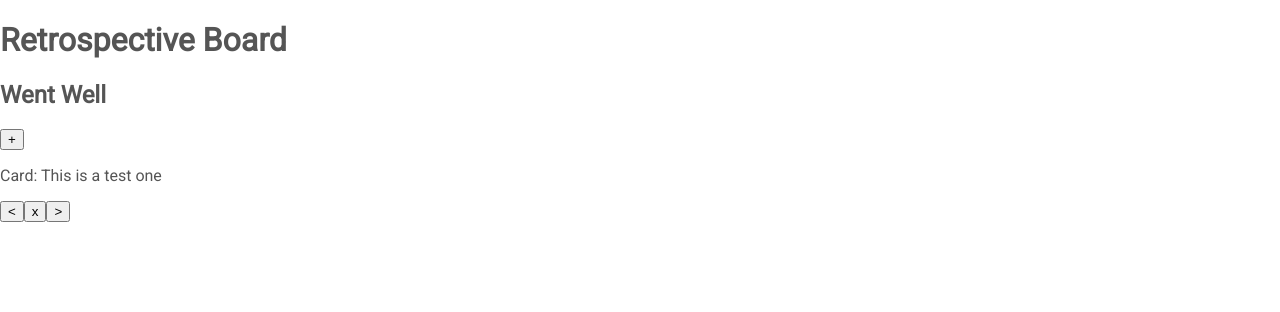
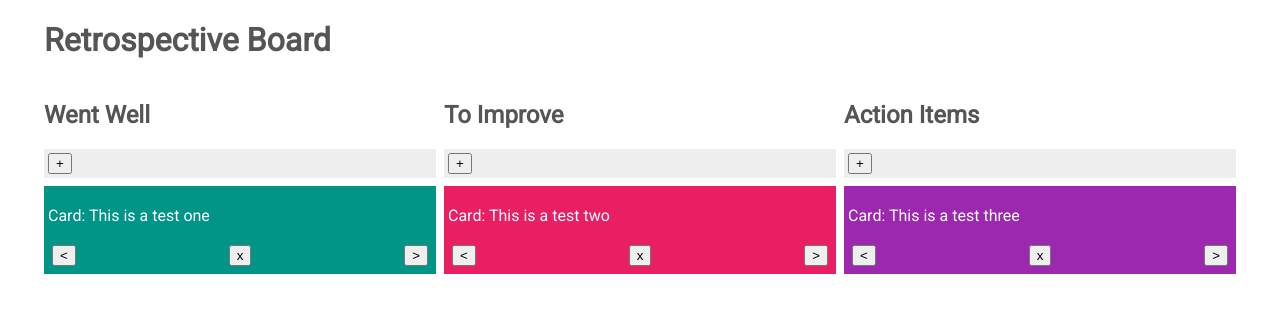
Before and after one commit to simi823/retro-board, a React (Create React App) app: page / in a window 1280 px wide. Shown: the top 312 px of the page. Built offline with nearby package versions, Linux system fonts and the light colour scheme.

Commit message:
Got addnew, submit card, and delete working, some CSS

```diff
--- a/src/App.js
+++ b/src/App.js
@@ -46,99 +46,103 @@ function Card(props) {
 class App extends Component {
     state = {
     categories: categories,
+    showAddCardCategory: null,
     showAddCard: false,
-    showAddSign: '+',
     inputValue: '',
     inputCategory: 0,
     cardAdded: {}
     };
+
     handleChange = (e) => {
     this.setState({
         inputValue: e.target.value,
         inputCategory: this.state.inputCategory
     })
     };
-  handleSubmitNewCard = (e) => {
+
+    handleSubmitNewCard = (e, cat_index) => {
         e.preventDefault();
         this.setState({
         categories: this.state.categories.map((category, index) => {
-              if (category.category_id === this.state.categories[0].category_id){
+            if (category.category_id === this.state.categories[cat_index].category_id){
                     category.cards.push({ card_id: category.cards.length, title: this.state.inputValue})
                 }
                 return category;
             }),
         inputValue: '',
         inputCategory: null,
-        showAddCard: !this.state.showAddCard
+        showAddCard: !this.state.showAddCard,
+        showAddCardCategory: !this.state.showAddCardCategory
         })
     };
+
     deleteNewCard = () => {
     this.setState({
         showAddCard: !this.state.showAddCard,
         inputValue: ''
     })
     };
-  moveLeft = (from_category_id, to_category_id, card_id) => {
+
+    moveLeft = (cat_index, card_id) => {
     console.log("moveLeft: ", this.state);
     };
-  moveRight = (from_category_id, to_category_id, card_id) => {
+
+    moveRight = (cat_index, card_id) => {
     console.log("moveRight: ", this.state);
     };
-  deleteCard = (category_idx, card_id) => {
-    console.log("deleteCard: ", category_idx, card_id);
+
+    deleteCard = (cat_index, card_id) => {
         this.setState({
             categories: this.state.categories.map((category, index) => {
-            if (category.category_id === this.state.categories[category_idx].category_id) {
-                return category.cards.filter((card, index) => {
+                if (cat_index === index)
+                    category.cards = category.cards.filter((card, index) => {
                         return card.card_id !== card_id;
                     })
-            }
-        }, console.log(this.state.categories))
+                return category;
+            })
         })
     };
+
   render() {
     console.log("Main render: ", this.state);
     const { showAddCard } = this.state;
     return (
-    <div className="container">
+    <div className="content">
         <h1>Retrospective Board</h1>
-        <h2>Went Well</h2>
-        <div>
-            <button onClick={() => this.setState({ showAddCard: !this.state.showAddCard})}>{this.state.showAddSign}</button>
-            { showAddCard ?
-                <div>
-                    <label className="newCardLabel">Add New Card</label>
-                    <div className="inputValueForNewCard">
-                        <textarea
-                            className="form-input"
-                            value={this.state.inputValue}
-                            category_id={0}
-                            onChange={this.handleChange}
-                        />
+            <div className="RetroBoad">
+            {this.state.categories.map((category, cat_index) => {
+                let cardBackgroundColorClassName = "RetroBoardCategory-" + category.category_id;
+                return <div className="RetroBoardCategory" key={category.category_id}>
+                        <h2>{category.name}</h2>
+                        <div className="Retro button button-new">
+                            <button onClick={() => this.setState({ showAddCard: !this.state.showAddCard, showAddCardCategory: cat_index })}>+</button>
                         </div>
-                    <div className="AddDelete">
-                        <button type="submit" onClick={this.handleSubmitNewCard}>ADD</button>
-                        <button type="delete" onClick={this.deleteNewCard}>delete</button>
+                        {(showAddCard && this.state.showAddCardCategory === cat_index) ?
+                        <div className="Retro">
+                            <div className={cardBackgroundColorClassName}>>
+                                <textarea className="textbox" value={'Enter Text here' ? this.state.inputValue : null} category_id={0} onChange={this.handleChange} />
+                            </div>
+                            <div className="ButtonGroup">
+                                <button type="submit" onClick={e => this.handleSubmitNewCard(e, cat_index)}>ADD</button>
+                                <button type="delete" onClick={e => this.deleteNewCard(e, cat_index)}>delete</button>
                             </div>
                         </div>
-                : null
-            }
-        </div>
-        <div>
-            {categories[0].cards && categories[0].cards.map((card, index) => {
-                console.log(card);
-                return (
-                    <div>
+                        : null}
+                        <div className = { cardBackgroundColorClassName }>
+                            {category.cards && category.cards.map((card, card_index) => {
+                            return <div key={card_index} className="Retro">
                                         <div key={card.card_id}>
                                             <p>{card.title}</p>
                                         </div>
-                        <div>
-                            <button onClick={this.moveLeft(0, 1, card.card_id)}>&lt;</button>
-                            <button onClick={e => this.deleteCard(0, card.card_id)}>x</button>
-                            <button onClick={this.moveRight(0, categories.length, card.card_id)}>&gt;</button>
+                                        <div className="Retro ButtonGroup">
+                                            <button onClick={e => this.moveLeft(cat_index, card.card_id)}>&lt;</button>
+                                            <button onClick={e => this.deleteCard(cat_index, card.card_id)}>x</button>
+                                            <button onClick={e => this.moveRight(cat_index, card.card_id)}>&gt;</button>
                                         </div>
+                                    </div>;
+                                })}
                         </div>
-                )
+                    </div>;
             })}
         </div>
     </div>
```
Lines whose indentation alone changed are shown as unchanged.
